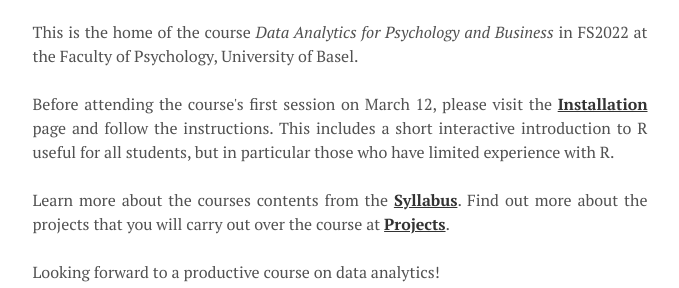
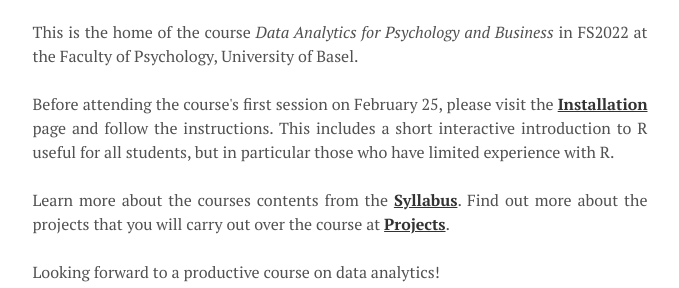
Before and after one commit to cdsbasel/dataanalytics_2022, a Jekyll site: the page built from index.html, in a window 1280 px wide. Shown: the part 531-819 px from the top of the page, without its empty margins (300-979 px from the left). Built offline with Jekyll 4.4.1, drawn with Linux system fonts in a browser that asks for light colours; the list of posts is cut into pages by our own code.

Commit message:
Update index.html

```diff
--- a/index.html
+++ b/index.html
@@ -11,7 +11,7 @@
 This is the home of the course <i>Data Analytics for Psychology and Business</i>
 in FS2022 at the Faculty of Psychology, University of Basel.
 <br><br>
-Before attending the course's first session on March 12, please visit the
+Before attending the course's first session on February 25, please visit the
 <a href="menu/installation.html"><b>Installation</b></a> page and follow the instructions.
 This includes a short interactive introduction to R useful for all students, but
 in particular those who have limited experience with R.
```
